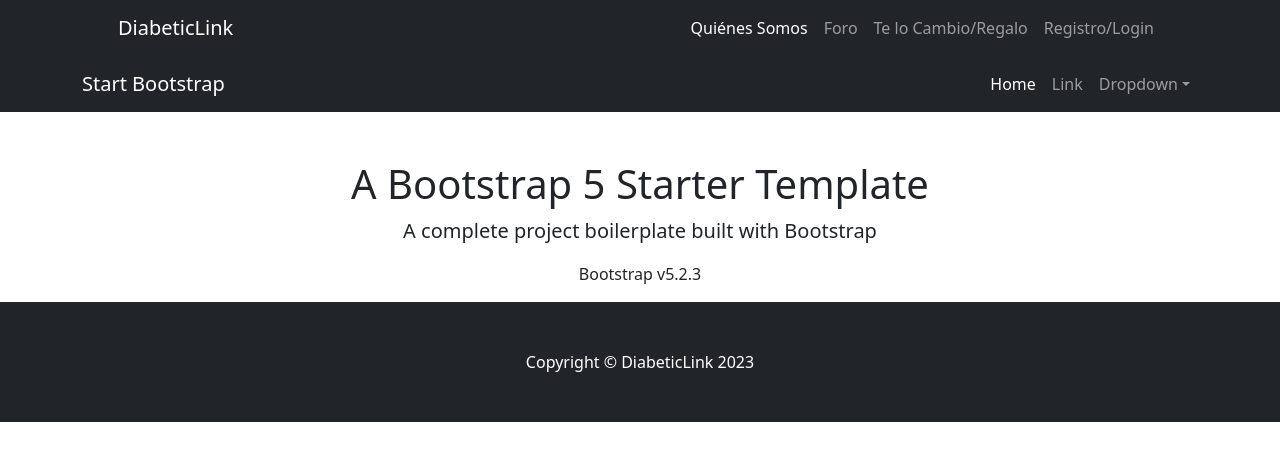
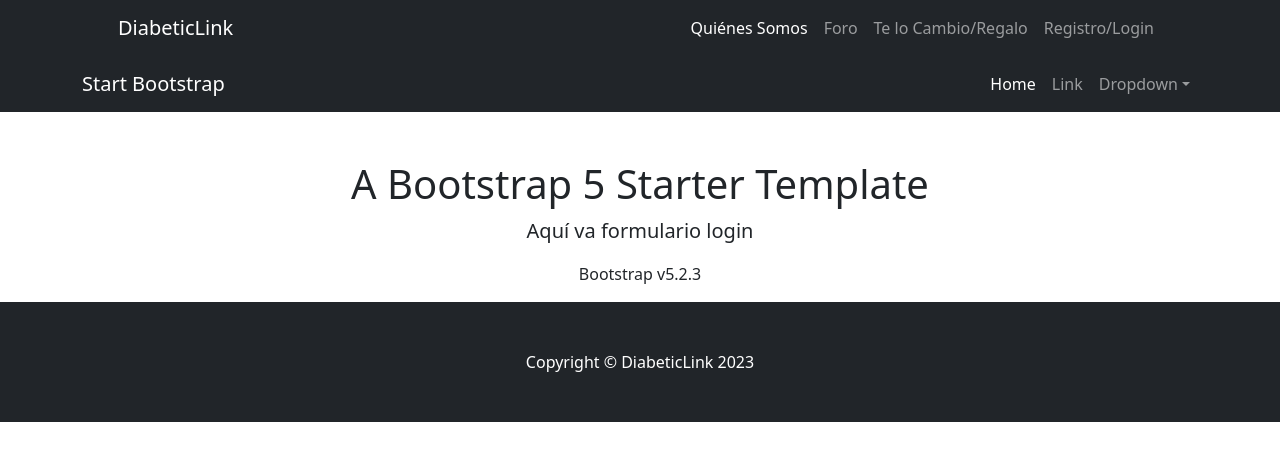
Before and after one commit to BiancaReset/FRONTEND-LUKABI, a React app: page /login in a window 1280 px wide. Shown: the top 460 px of the page. Built offline with nearby package versions, Linux system fonts and the light colour scheme.

Commit message:
testing login

```diff
--- a/src/js/pages/Login.jsx
+++ b/src/js/pages/Login.jsx
@@ -75,7 +75,7 @@ const Login = () => {
                 <div className="text-center mt-5">
                     <h1>A Bootstrap 5 Starter Template</h1>
                     <p className="lead">
-                        A complete project boilerplate built with Bootstrap
+                        Aquí va formulario login
                     </p>
                     <p>Bootstrap v5.2.3</p>
                 </div>
```
